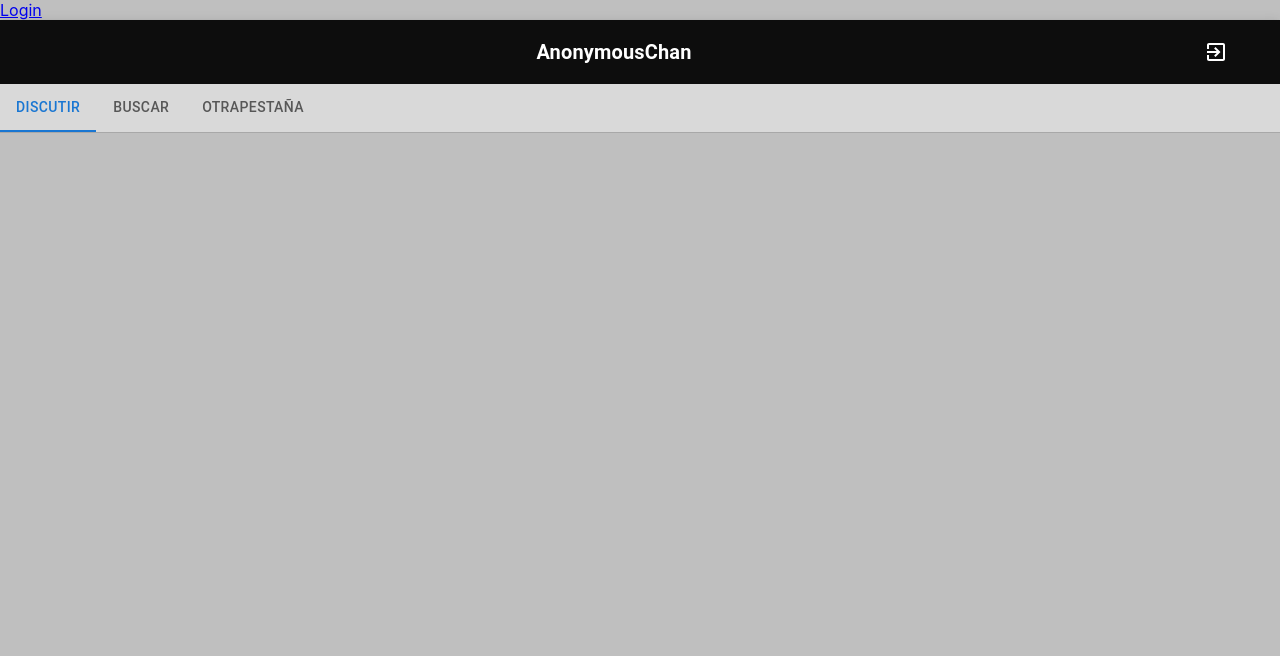
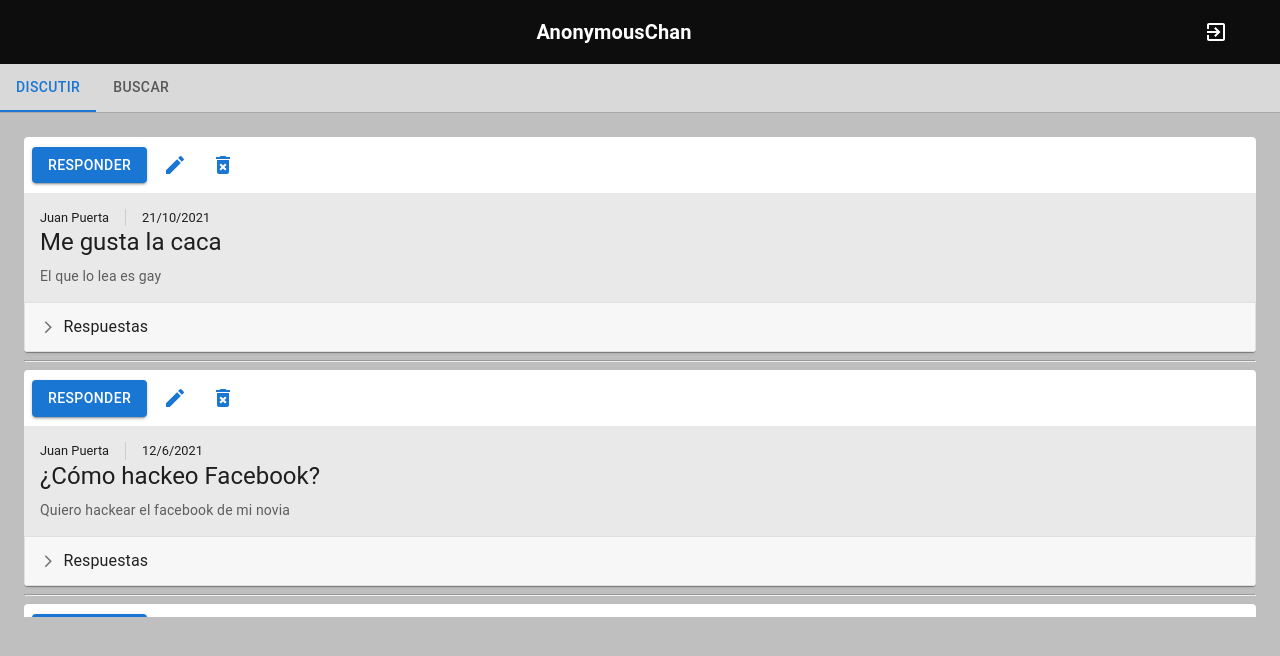
Before and after one commit to Juan-Puerta/tarea-foro, a React (Create React App) app: page / in a window 1280 px wide. Shown: the top 656 px of the page. Built offline with nearby package versions, Linux system fonts and the light colour scheme.

Commit message:
Editar y eliminar hecho

```diff
--- a/src/components/Mensaje/Mensaje.css
+++ b/src/components/Mensaje/Mensaje.css
@@ -29,3 +29,19 @@
 .card .cardAction {
   background-color: #e9e9e9;
 }
+
+.cardContent .infoMensaje .infoMensajeUser .css-h93ljk-MuiTypography-root {
+  font-size: 0.8rem;
+}
+
+.cardContent {
+  background-color: #e9e9e9;
+}
+
+.cardContent .css-1u3bzj6-MuiFormControl-root-MuiTextField-root {
+  width: 100%;
+}
+
+.cardContent .css-cio0x1-MuiInputBase-root-MuiFilledInput-root {
+  margin-bottom: 10px;
+}
--- a/src/components/Mensaje/Mensaje.jsx
+++ b/src/components/Mensaje/Mensaje.jsx
@@ -9,25 +9,33 @@ import Stack from "@mui/material/Stack";
 import { CardActionArea } from "@mui/material";
 import AppContext from "../../store/AppContext";
 import AcordeonRespuestas from "../AcordeonRespuestas/AcordeonRespuestas";
+import EditIcon from "@mui/icons-material/Edit";
+import SaveIcon from "@mui/icons-material/Save";
+import DeleteForeverIcon from "@mui/icons-material/DeleteForever";
+import IconButton from "@mui/material/IconButton";
 import TextField from "@mui/material/TextField";
-import IconButton from "@mui/material/IconButton";
-/* import SaveIcon from "@mui/material/SaveIcon";
-import DeleteIcon from "@mui/material/DeleteIcon";
-import CreateIcon from "@mui/material/CreateIcon"; */
 import "./Mensaje.css";
 
-const Mensaje = ({ titulo, usuario, fecha, textMensaje, respuestas }) => {
+const Mensaje = ({ id, titulo, usuario, fecha, textMensaje, respuestas }) => {
   const state = useContext(AppContext);
 
-  //Creo los estados para cada componente
   const [isUpdating, setIsUpdating] = useState(false);
-  const [text, setText] = useState(textMensaje);
+  const [title, setTitle] = useState(titulo);
+  const [textoMensa, setTextoMensa] = useState(textMensaje);
 
+  const cambiarTituloAndTexto = () => {
+    setIsUpdating(false);
+    state.setTaskMessageAndTitle(id, title, textMensaje);
+  };
+
+  /**
   const cambiarStatus = (event) => {
     const status = event.target.checked;
     state.setMessageStatus(textMensaje.id, status);
   };
+  */
 
+  /**
   const cambiarMensaje = () => {
     //setIsUpdating(false);
     state.setMessageText(textMensaje.id, text);
@@ -36,29 +44,79 @@ const Mensaje = ({ titulo, usuario, fecha, textMensaje, respuestas }) => {
   const openModalResponder = () => {
     state.openModalResponder();
   };
+  */
 
   return (
     <div className="mensaje">
       <Card className="card" sx={{ maxWidth: 345 }}>
-
-      <div className="message_input">
-
+        <CardActions className="botonesContenedor">
+          <Button variant="contained">Responder</Button>
+          {isUpdating ? (
+            <IconButton
+              color="primary"
+              onClick={() => {
+                setIsUpdating(cambiarTituloAndTexto);
+              }}
+              //disabled={!text.length}
+            >
+              <SaveIcon />
+            </IconButton>
+          ) : (
+            <IconButton
+              color="primary"
+              onClick={() => {
+                setIsUpdating(true);
+              }}
+              //disabled={!text.length}
+            >
+              <EditIcon />
+            </IconButton>
+          )}
+          <IconButton
+            color="primary"
+            onClick={() => state.deleteMessage(id)}
+            //disabled={!text.length}
+          >
+            <DeleteForeverIcon />
+          </IconButton>
+        </CardActions>
+        {isUpdating ? (
+          <CardContent className="cardContent">
+            <div className="infoMensaje">
+              <div className="infoMensajeUser">
+                <Stack
+                  direction="row"
+                  divider={<Divider orientation="vertical" flexItem />}
+                  spacing={2}
+                >
+                  <Typography gutterBottom variant="h5" component="span">
+                    {usuario}
+                  </Typography>
+                  <Typography gutterBottom variant="h5" component="span">
+                    {fecha}
+                  </Typography>
+                </Stack>
+              </div>
+              <hr />
               <TextField
-            className="message_input"
-            label="Mensaje..."
-            //value={text}
-            //onChange={(event) => setText(event.target.value)}
+                id="standard-basic"
+                label="Titulo"
+                variant="filled"
+                value={title}
+                onChange={(event) => setTitle(event.target.value)}
               />
-
             </div>
-
-        <CardActions className="botonesContenedor">
-          <Button onClick={openModalResponder} variant="contained">
-            Responder
-          </Button>
-          <Button variant="contained">Editar</Button>
-          <Button variant="contained">Eliminar</Button>
-        </CardActions>
+            <TextField
+              id="standard-multiline-static"
+              label="Mensaje"
+              multiline
+              rows={4}
+              variant="filled"
+              value={textoMensa}
+              onChange={(event) => setTextoMensa(event.target.value)}
+            />
+          </CardContent>
+        ) : (
           <CardActionArea className="cardAction">
             <CardContent className="cardContent">
               <div className="infoMensaje">
@@ -77,14 +135,19 @@ const Mensaje = ({ titulo, usuario, fecha, textMensaje, respuestas }) => {
                   </Stack>
                 </div>
                 <Typography gutterBottom variant="h5" component="span">
-                {titulo}
+                  {title}
                 </Typography>
               </div>
-            <Typography variant="body2" color="text.secondary" component="span">
-              {textMensaje}
+              <Typography
+                variant="body2"
+                color="text.secondary"
+                component="span"
+              >
+                {textoMensa}
               </Typography>
             </CardContent>
           </CardActionArea>
+        )}
         <AcordeonRespuestas respuestas={respuestas}></AcordeonRespuestas>
       </Card>
       <hr />
--- a/src/components/MensajeList/MensajeList.jsx
+++ b/src/components/MensajeList/MensajeList.jsx
@@ -3,23 +3,20 @@ import AppContext from "../../store/AppContext";
 import Mensaje from "../Mensaje/Mensaje";
 import "./MensajeList.css";
 
-
 const MensajeList = () => {
   const state = useContext(AppContext);
-
 
   return (
     <div className="mensajeList">
       {state.messages.map((message) => (
         <Mensaje
           key={message.id}
-          message={message}
-          /* key={mensaje.id}
-          titulo={mensaje.titulo}
-          usuario={mensaje.hechoPor}
-          fecha={mensaje.fecha}
-          textMensaje={mensaje.texto}
-          respuestas={mensaje.respuestas} */
+          id={message.id}
+          titulo={message.titulo}
+          usuario={message.hechoPor}
+          fecha={message.fecha}
+          textMensaje={message.texto}
+          respuestas={message.respuestas}
         />
       ))}
     </div>
--- a/src/components/VerticalTab/VerticalTab.jsx
+++ b/src/components/VerticalTab/VerticalTab.jsx
@@ -59,7 +59,6 @@ export default function BasicTabs() {
           >
             <Tab label="Discutir" {...a11yProps(0)} />
             <Tab label="Buscar" {...a11yProps(1)} />
-            <Tab label="OtraPestaña" {...a11yProps(1)} />
           </Tabs>
         </Box>
         <TabPanel value={value} index={0}>
@@ -68,7 +67,6 @@ export default function BasicTabs() {
         <TabPanel value={value} index={1}>
           <Buscar></Buscar>
         </TabPanel>
-
       </Box>
     </div>
   );
--- a/src/config/routes.js
+++ b/src/config/routes.js
@@ -1,18 +1,14 @@
-import { Route, Switch ,Link , BrowserRouter as Router } from "react-router-dom";
+import { Route, Switch, BrowserRouter as Router } from "react-router-dom";
 import Login from "../pages/Login/Login";
 import Home from "../pages/PaginaPrincipal/PaginaPrincipal";
 import SignUp from "../pages/SignUp/SignUp";
 
 const routing = (
   <Router>
-    <div>
-      <Link to="/login">Login</Link>
-    </div>
     <Switch>
       <Route exact path="/" component={Home} />
       <Route path="/login" component={Login} />
       <Route path="/signUp" component={SignUp} />
-
     </Switch>
   </Router>
 );
--- a/src/pages/SignUp/SignUp.jsx
+++ b/src/pages/SignUp/SignUp.jsx
@@ -6,11 +6,9 @@ import TextField from "@mui/material/TextField";
 import Divider from "@mui/material/Divider";
 import Stack from "@mui/material/Stack";
 import "./SignUp.css";
-import firebase from "../../config/firebase";
+//import firebase from "../../config/firebase";
 
 const SignUp = () => {
-
-
   return (
     <div className="signUp">
       <Card className="carDispo" sx={{ minWidth: 275 }}>
--- a/src/store/AppContext.jsx
+++ b/src/store/AppContext.jsx
@@ -1,14 +1,11 @@
 import React, { useState } from "react";
-import firebase from "../config/firebase";
-import { getFirestore, doc, setDoc, deleteDoc } from "firebase/firestore";
+//import firebase from "../config/firebase";
+//import { getFirestore, doc, setDoc, deleteDoc } from "firebase/firestore";
 
 const AppContext = React.createContext();
 
 export const AppContextWrapper = (props) => {
-
-  const firebaseDb = getFirestore(firebase);
-  const [messages, setMessage] = useState([]);
-  /* const mensajesArray = [
+  const mensajesArray = [
     {
       id: "1m",
       idUser: "1",
@@ -38,7 +35,6 @@ export const AppContextWrapper = (props) => {
         { idRespuesta: "3r2", idMensaje: "2m", textoR: "Estás enfermo amigo" },
       ],
     },
-
     {
       id: "3m",
       idUser: "2",
@@ -59,22 +55,35 @@ export const AppContextWrapper = (props) => {
         },
       ],
     },
-  ]; */
+  ];
 
-  const setTaskMessage = (id, newMessage) => {
+  //const firebaseDb = getFirestore(firebase);
+  const [messages, setMessages] = useState(mensajesArray);
+  const [modalResponder, setMoldalResponder] = React.useState(false);
+
+  const setTaskMessageAndTitle = (id, newTitulo, newMensaje) => {
     const messagesUpdated = messages.map((message) => {
       if (message.id === id) {
+        return {
+          ...message,
+          titulo: newTitulo,
+          texto: newMensaje,
+        };
+        /**
         const foroWebRef = doc(firebaseDb, "ForoWeb", id);
         setDoc(foroWebRef, { text: newMessage }, { merge: true });
         return { ...message, text: newMessage };
+        */
       }
       return message;
     });
-    setMessage(messagesUpdated);
+    setMessages(messagesUpdated);
   };
 
-  //const [mensajes, setMensajes] = useState(mensajesArray);
-  const [modalResponder, setMoldalResponder] = React.useState(false);
+  const deleteMessage = (id) => {
+    const newMessages = messages.filter((mensaje) => mensaje.id !== id);
+    setMessages(newMessages);
+  };
 
   const openModalResponder = () => {
     setMoldalResponder(true);
@@ -83,8 +92,9 @@ export const AppContextWrapper = (props) => {
 
   const state = {
     messages,
-    //setMensajes,
-    setTaskMessage,
+    setMessages,
+    setTaskMessageAndTitle,
+    deleteMessage,
     modalResponder,
     openModalResponder,
     closeModalResponder,
```
Lines whose indentation alone changed are shown as unchanged.
